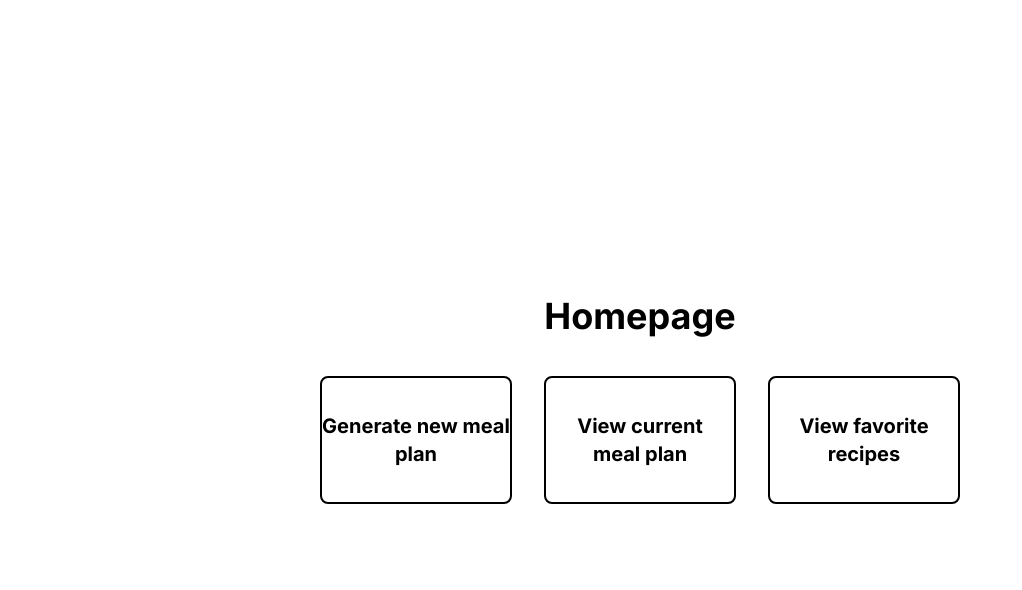
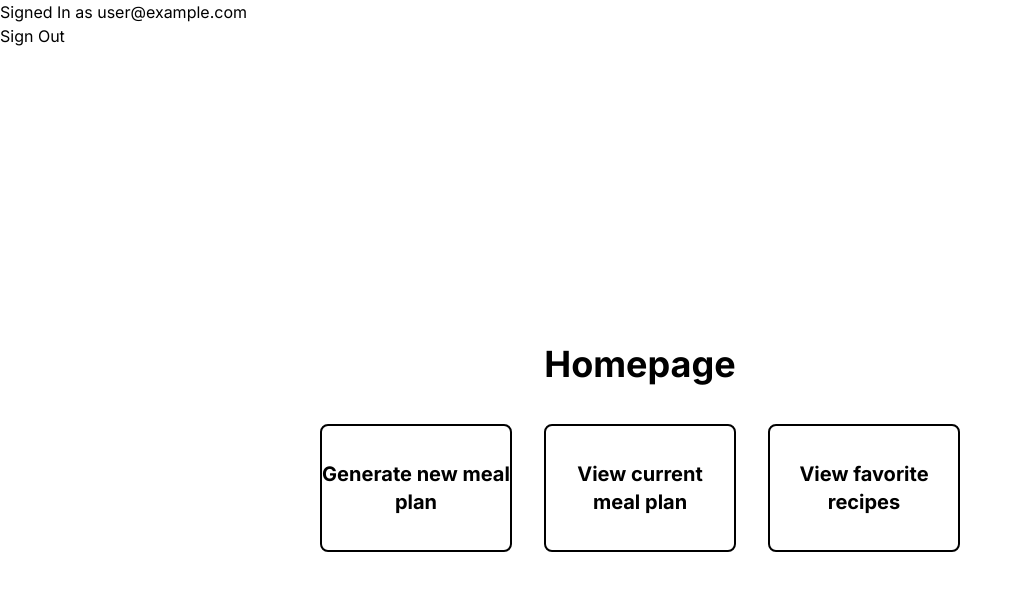
Before and after one commit to ammaarkhan/BROKOL-PLANNER, a Next.js app in the folder brokol-planner/: page /home in a window 1280 px wide. Shown: the top 590 px of the page, without its empty margins (0-1022 px from the left). Built offline with nearby package versions, Linux system fonts and the light colour scheme; no server answers; sample sign-in values are in the browser's storage.

Commit message:
added lastLogin when signing in

```diff
--- a/brokol-planner/src/app/components/AuthDetails.jsx
+++ b/brokol-planner/src/app/components/AuthDetails.jsx
@@ -2,7 +2,7 @@
 
 import { onAuthStateChanged, signOut } from "firebase/auth";
 import React, { useEffect, useState } from "react";
-import { auth } from "../firebase";
+import { auth } from "../../config/firebase";
 
 const AuthDetails = () => {
   const [authUser, setAuthUser] = useState(null);
--- a/brokol-planner/src/app/home/page.js
+++ b/brokol-planner/src/app/home/page.js
@@ -4,11 +4,12 @@ import React from "react";
 import Link from "next/link";
 import withAuth from "../firebase/withAuth";
 import useLogPage from "../hooks/useLogPage";
+import AuthDetails from "../components/AuthDetails";
 
 function Home() {
   useLogPage();
   return (
-    <div className="min-h-screen flex flex-col items-center justify-center">
+    <><AuthDetails></AuthDetails><div className="min-h-screen flex flex-col items-center justify-center">
       <div className="flex flex-col items-center justify-center flex-1 py-5">
         <h1 className="text-4xl font-bold text-center mb-10">Homepage</h1>
         <div className="flex gap-8">
@@ -29,7 +30,7 @@ function Home() {
           </Link>
         </div>
       </div>
-    </div>
+    </div></>
   );
 }
 
--- a/brokol-planner/src/app/page.js
+++ b/brokol-planner/src/app/page.js
@@ -19,12 +19,14 @@ export default function Home() {
       const user = userCredential.user;
       const userDocRef = doc(db, `users/${user.uid}`);
 
-      // Check if the email field is empty
       const userDoc = await getDoc(userDocRef);
       if (!userDoc.exists() || !userDoc.data().email) {
-        // Update the email field if empty
         await setDoc(userDocRef, { email: user.email }, { merge: true });
       }
+
+      // Update the last login time
+      await setDoc(userDocRef, { lastLogin: new Date() }, { merge: true });
+
       router.push("/home");
     } catch (error) {
       setError("Incorrect password. Contact hello@brokol.app if you need help :)");
```
